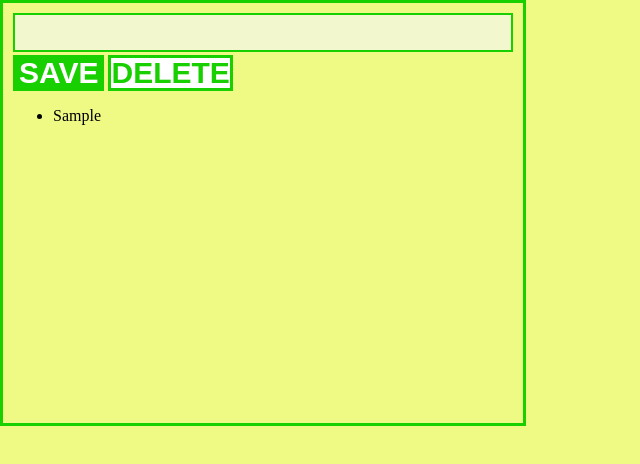
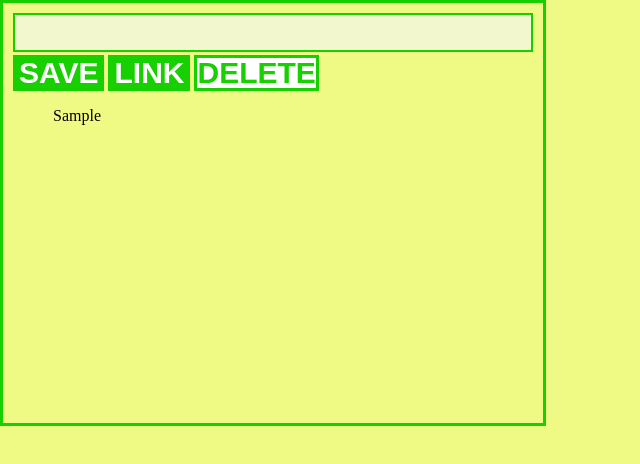
Before and after one commit to RUSHWAYC/List-maker-extension, a browser extension: page index.html in a window 1280 px wide. Both pictures are taken after typing "Sample" into the empty fields and a click on the button "SAVE". Shown: the whole page, without its empty margins (0-640 px from the left). Drawn offline with Linux system fonts and the light colour scheme.

Commit message:
Added link button
Added a button that when pressed automatically copies link from the active tab into the notepad. Also made so that pressing save doesn't add empty fields and notifies the user that he needs to enter something into the field.

```diff
--- a/index.html
+++ b/index.html
@@ -11,6 +11,7 @@
     <body>
         <input type="text" id="textToSave">
         <button type="button" id="saveButton">SAVE</button>
+        <button type="button" id="saveLink">LINK</button>
         <button type="button" id="deleteButton">DELETE</button>
         <ul id="savedList"></ul>
         <script src="index.js"></script>
--- a/index.js
+++ b/index.js
@@ -1,6 +1,7 @@
 let textToSave = document.getElementById("textToSave")
 let saveButton = document.getElementById("saveButton")
 let deleteButton = document.getElementById("deleteButton")
+let saveLink = document.getElementById("saveLink")
 let savedList = document.getElementById("savedList")
 let list = []
 const fromLocalStorage = JSON.parse(localStorage.getItem("list"))
@@ -11,16 +12,29 @@ if (fromLocalStorage) {
 }
 
 saveButton.addEventListener("click", function() {
-    list.push(textToSave.value)
-    textToSave.value = ""
-    localStorage.setItem("list", JSON.stringify(list))
-    renderList()
+    if (textToSave.value == "" || textToSave.value == "Please enter some text.") {
+        textToSave.value = "Please enter some text."
+        renderList()
+    } else {
+        list.push(textToSave.value)
+        textToSave.value = ""
+        localStorage.setItem("list", JSON.stringify(list))
+        renderList()
+    }
 })
 
 deleteButton.addEventListener("click", function() {
     localStorage.clear()
     list = []
     renderList()
+})
+
+saveLink.addEventListener("click", function(){
+    chrome.tabs.query({active: true, currentWindow: true}, function(tabs){
+        list.push(tabs[0].url)
+        localStorage.setItem("list", JSON.stringify(list) )
+        renderList()
+    })
 })
 
 function renderList() {
@@ -31,6 +45,7 @@ function renderList() {
                 ${list[i]}
             </li>
         `
+        //<input type="checkbox" id="checkbox">
     }
     savedList.innerHTML = listItems
 }
--- a/style.css
+++ b/style.css
@@ -1,11 +1,15 @@
 body {
-    min-width: 300px;
-    max-width: 500px;
+    min-width: 305px;
+    max-width: 520px;
     margin: 0;
     padding: 10px;
     background-color: #eefa84;
     min-height: 400px;
     border: 3px solid #18cf00;
+}
+
+ul {
+    list-style-type: none;
 }
 
 #textToSave {
@@ -25,6 +29,15 @@ body {
     font-size: 30px;
 }
 
+#saveLink {
+    margin-top: 3px;
+    background-color: #18cf00;
+    border: none;
+    color:white;
+    font-weight: bold;
+    font-size: 30px;
+}
+
 #deleteButton {
     padding: 0;
     margin-top: 3px;
```
Also changed, not shown: manifest.json.
